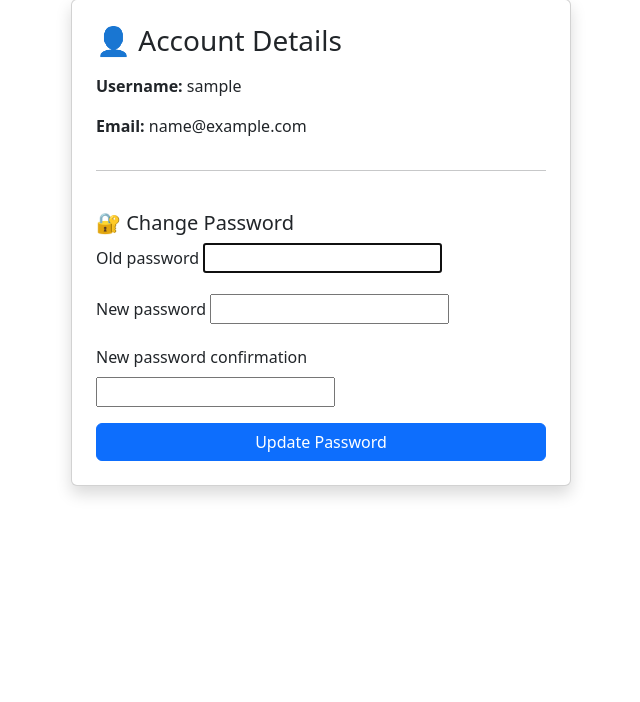
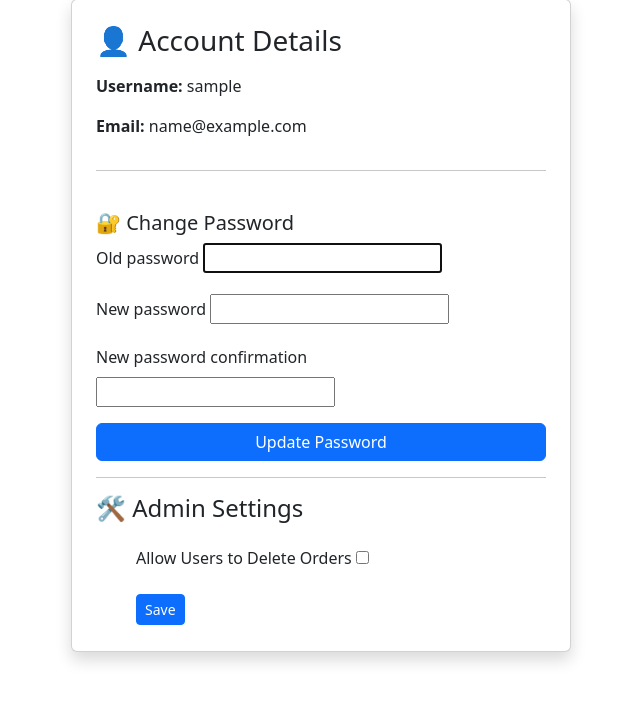
Before and after one commit to sanpras007/my_food_app, a Django app: page /account/ in a window 1280 px wide. Shown: the part 79-781 px from the top of the page, without its empty margins (319-959 px from the left). Run offline with Django 5.2, Linux system fonts and the light colour scheme; the visitor is signed in with stand-in values (Sample User, id 1); data comes from the database, SQL or seed files in the repository.

Commit message:
made admin can access the delete option for owners

```diff
--- a/food/forms.py
+++ b/food/forms.py
@@ -1,7 +1,13 @@
 from django import forms
 from .models import Item
+from .models import AppSetting
 
 class ItemForm(forms.ModelForm):
     class Meta:
         model = Item
         fields = ['name', 'price']
+
+class AppSettingForm(forms.ModelForm):
+    class Meta:
+        model = AppSetting
+        fields = ['allow_order_deletion']
--- a/food/templates/account.html
+++ b/food/templates/account.html
@@ -11,6 +11,7 @@
     <h5 class="mt-4">🔐 Change Password</h5>
     <form method="post">
       {% csrf_token %}
+      <input type="hidden" name="form_type" value="password_form">
       {% for field in form %}
         <div class="mb-3">
           <label for="{{ field.id_for_label }}" class="form-label">{{ field.label }}</label>
@@ -24,6 +25,20 @@
         <button type="submit" class="btn btn-primary">Update Password</button>
       </div>
     </form>
+    {% if toggle_form %}
+      <hr>
+      <h4>🛠️ Admin Settings</h4>
+      <form method="post" class="form-check form-switch mt-3">
+        {% csrf_token %}
+        <input type="hidden" name="form_type" value="toggle_form">
+        <label class="form-check-label" for="id_allow_order_deletion">
+          Allow Users to Delete Orders
+        </label>
+        {{ toggle_form.allow_order_deletion }}
+        <br><br>
+        <button class="btn btn-sm btn-primary">Save</button>
+      </form>
+    {% endif %}
   </div>
 </div>
 {% endblock %}
--- a/food/views.py
+++ b/food/views.py
@@ -6,7 +6,7 @@ from django.db.models import Sum
 from django.contrib.auth.models import User
 from django.contrib import messages
 from .models import *
-from .forms import ItemForm
+from .forms import ItemForm , AppSettingForm
 from django.contrib.auth import logout
 from django.utils.timezone import make_aware
 from django.utils.timezone import now
@@ -235,18 +235,34 @@ def user_signup(request):
 
 @login_required
 def account_view(request):
+    password_form = PasswordChangeForm(user=request.user, data=request.POST or None)
+    toggle_form = None
+
+    if request.user.is_staff:
+        setting = AppSetting.objects.first()
+        if not setting:
+            setting = AppSetting.objects.create(allow_order_deletion=False)
+        toggle_form = AppSettingForm(request.POST or None, instance=setting)
+
     if request.method == 'POST':
-        form = PasswordChangeForm(user=request.user, data=request.POST)
-        if form.is_valid():
-            form.save()
-            update_session_auth_hash(request, form.user)  # keeps user logged in
-            return redirect('account')  # Redirect back to the same page
-    else:
-        form = PasswordChangeForm(user=request.user)
+        form_type = request.POST.get('form_type')
+
+        if form_type == 'password_form':
+            if password_form.is_valid():
+                password_form.save()
+                update_session_auth_hash(request, password_form.user)
+                return redirect('account')
+
+        elif form_type == 'toggle_form' and request.user.is_staff:
+            if toggle_form and toggle_form.is_valid():
+                toggle_form.save()
+                messages.success(request, "Settings updated successfully.user can now delete orders.")
+                return redirect('account')
 
     return render(request, 'account.html', {
-        'form': form,
-        'user': request.user
+        'form': password_form,
+        'toggle_form': toggle_form,
+        'user': request.user,
     })
 
 @login_required(login_url='login')
```
